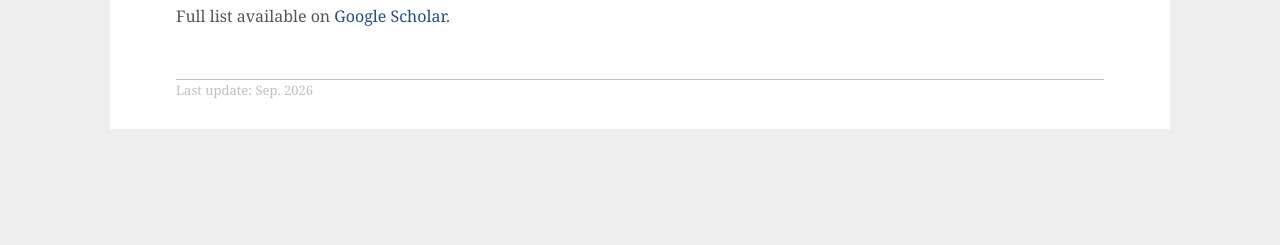
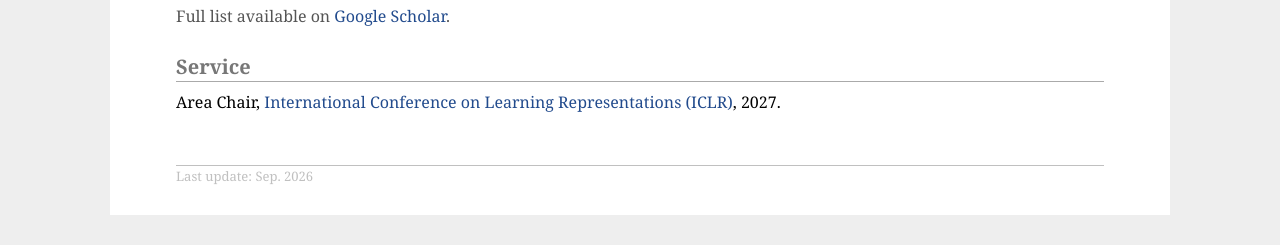
Before and after one commit to jonyzhang2023/jonyzhang2023.github.io, a plain HTML site: page index.html in a window 1280 px wide. Shown: the part 1597-1842 px from the top of the page. Before the commit the page ends 1756 px from the top, so only its background shows below. Drawn offline with Linux system fonts and the light colour scheme.

Commit message:
Add Service section noting ICLR 2027 Area Chair.
Co-Authored-By: Cursor <cursoragent@cursor.com>

```diff
--- a/index.html
+++ b/index.html
@@ -125,6 +125,11 @@
 
 <p class="pub-more">Full list available on <a href="https://scholar.google.com/citations?user=9aG3giMAAAAJ&amp;hl=en&amp;sortby=pubdate">Google Scholar</a>.</p>
 
+<h2>Service</h2>
+<p>
+	Area Chair, <a href="https://iclr.cc/">International Conference on Learning Representations (ICLR)</a>, 2027.
+</p>
+
 <div id="footer">
 	<div id="footer-text">
 		Last update: Sep. 2026
```
